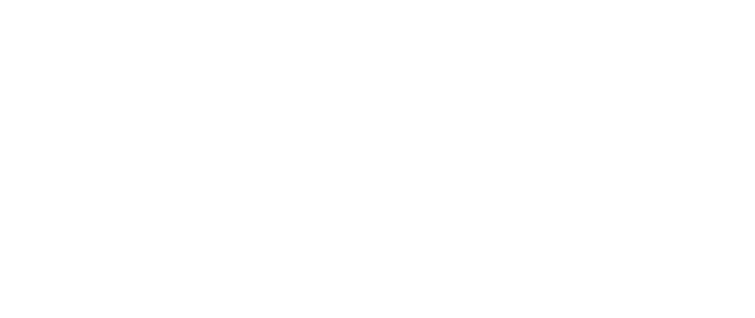
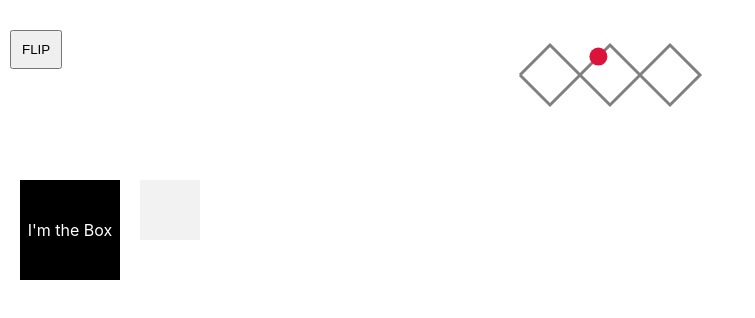
Before and after one commit to iffat2002/webexhaust-practice-project-04, a React (Create React App) app: page /motionpath in a window 1280 px wide. Before the commit this address had no page. Shown: the top 318 px of the page, without its empty margins (0-755 px from the left). Built offline with nearby package versions, Linux system fonts and the light colour scheme; a web font is replaced by a local one.

Commit message:
flip box

```diff
--- a/src/App.js
+++ b/src/App.js
@@ -5,6 +5,7 @@
 import HomeIndex from "./pages/HomeIndex";
 import TeamView from "./pages/TeamView";
 import CursorAnimation from "./pages/CursorAnimation";
+import MotionPath from "./pages/MotionPath";
 
 
 function App() {
@@ -16,6 +17,7 @@
         <Route path="/" element={<HomeIndex />} />
         <Route path="/team-view" element={<TeamView />} />
         <Route path="/cursor-animation" element={<CursorAnimation />} />
+        <Route path="/motionpath" element={<MotionPath />} />
       </Routes>
     </BrowserRouter>
   );
--- a/src/pages/HomeIndex.jsx
+++ b/src/pages/HomeIndex.jsx
@@ -1,6 +1,8 @@
-import React from 'react'
+import React from 'react';
+
 
 const HomeIndex = () => {
+
   return (
     <div className='links-page'>
     <ul>
@@ -9,7 +11,10 @@
         </li>
         <li><a href='/team-view'>Team View</a></li>
         <li><a href='/cursor-animation'>Cursor Animation</a></li>
+        <li><a href='/motionpath'>MotionPath</a></li>
     </ul>
+
+
 </div>
   )
 }
--- /dev/null
+++ b/src/pages/MotionPath.jsx
@@ -0,0 +1,111 @@
+import React, { useEffect, useRef } from "react";
+import gsap from "gsap";
+import { MotionPathPlugin } from "gsap/MotionPathPlugin";
+import { Flip } from "gsap/Flip";
+
+gsap.registerPlugin(MotionPathPlugin, Flip);
+
+const MotionPath = () => {
+  const circleRef = useRef(null);
+
+  useEffect(() => {
+    // motionpath
+    gsap.to(circleRef.current, {
+      duration: 6,
+      repeat: -1,
+      ease: "power1.inOut",
+      motionPath: {
+        path: "#diamondPath",
+        align: "#diamondPath",
+        autoRotate: true,
+        alignOrigin: [0.5, 0.5],
+      },
+    });
+
+    // Flip animation
+    document.querySelector("button").addEventListener("click", () => {
+      const box = document.querySelector(".flip-box");
+      const target = document.querySelector("#targetBox");
+
+      Flip.fit(box, target,{
+        scale: true,
+        duration:2,
+        ease: "power1.inOut",
+      });
+
+      // Animate from previous state
+
+    });
+  }, []);
+
+  return (
+    <div style={{ width: "100%", height: "300px", position: "relative" }}>
+
+      <svg width="100%" height="150px" viewBox="0 0 200 100">
+        <path
+          id="diamondPath"
+          d="
+            M 20 50
+            L 40 30
+            L 60 50
+            L 80 30
+            L 100 50
+            L 120 30
+            L 140 50
+            L 120 70
+            L 100 50
+            L 80 70
+            L 60 50
+            L 40 70
+            L 20 50
+          "
+          fill="none"
+          stroke="gray"
+          strokeWidth="2"
+        />
+        <circle ref={circleRef} r="6" fill="crimson" />
+      </svg>
+
+
+      <button style={{ position: "absolute", top: "10px", left: "10px", zIndex: 2 }}>
+        FLIP
+      </button>
+
+
+      <div
+        className="flip-box"
+        style={{
+          position: "absolute",
+          top: "180px",
+          left: "20px",
+          height: "100px",
+          width: "100px",
+          backgroundColor: "black",
+          color: "white",
+          display: "flex",
+          alignItems: "center",
+          justifyContent: "center",
+        }}
+      >
+        I'm the Box
+      </div>
+
+      {/* Target  */}
+      <div
+        id="targetBox"
+        style={{
+          position: "absolute",
+          top: "180px",
+          left: "140px",
+          width: "60px",
+          height: "60px",
+          backgroundColor: "lightgray",
+          opacity: 0.3,
+          zIndex: 1,
+        }}
+      />
+    </div>
+  );
+};
+
+export default MotionPath;
```
